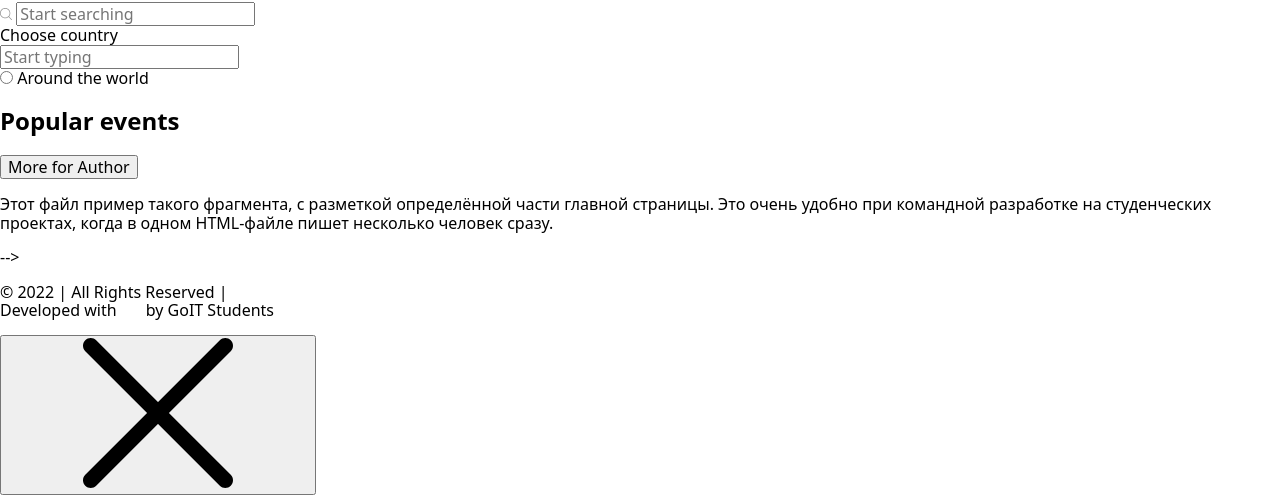
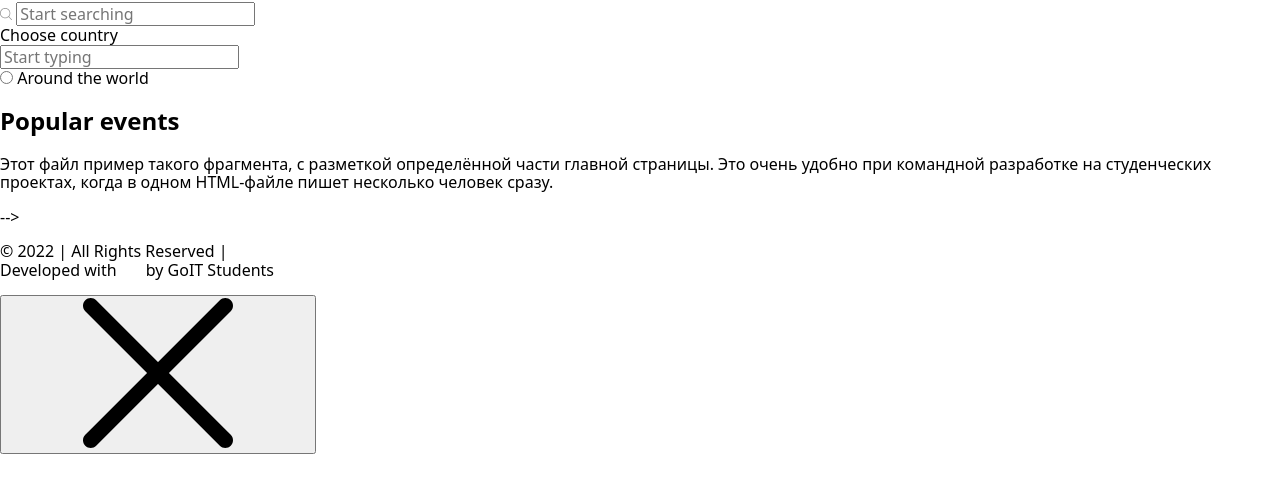
Before and after one commit to OlenaPatlata/js-team-project-event, a website: page src/index.html in a window 1280 px wide. Shown: the part 336-831 px from the top of the page. After the commit the page ends 800 px from the top, so only its background shows below. Drawn offline with nearby package versions, Linux system fonts and the light colour scheme; files that its build step writes are made by us from their sources.

Commit message:
Update gallery.html

```diff
--- a/src/partials/gallery.html
+++ b/src/partials/gallery.html
@@ -3,6 +3,5 @@
     <span class="loader is-hiden"></span>
     <h2 class="gallery-title visually-hidden">Popular events</h2>
     <ul class="gallery"></ul>
-    <button type="button" class="more-btn">More for Author</button>
   </div>
 </section>
```
